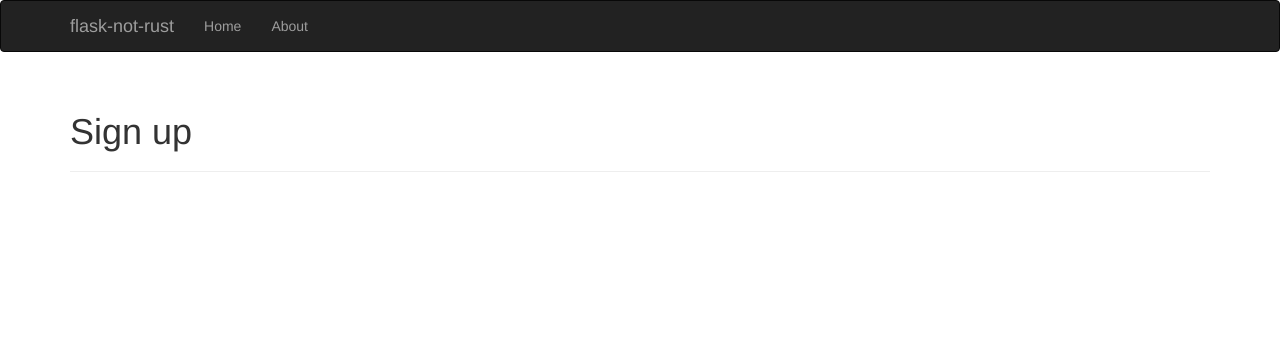
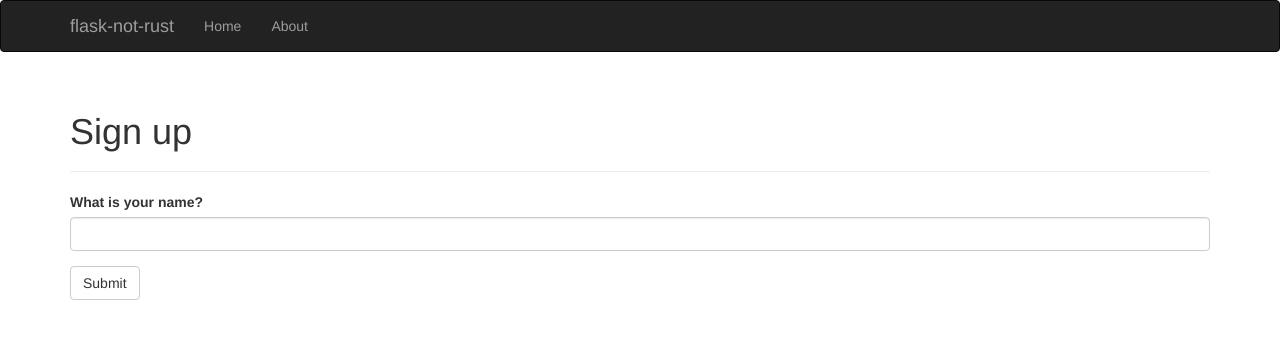
Before and after one commit to BubbleNeumann/flask-not-rust, a Flask app: page /auth/sign_up in a window 1280 px wide. Shown: the top 339 px of the page. Run offline with Flask 2, Linux system fonts and the light colour scheme; some libraries are stand-ins or nearby versions.

Commit message:
sign up form template

```diff
--- a/main.py
+++ b/main.py
@@ -1,8 +1,25 @@
 from flask import Flask, render_template
 from flask_bootstrap import Bootstrap
+from flask_wtf import FlaskForm
+from flask_wtf.recaptcha import validators
+from wtforms import StringField, SubmitField
+from wtforms.fields import EmailField
+from wtforms.validators import DataRequired, Email
+
+import keys
 
 app = Flask(__name__)
+app.config['SECRET_KEY'] = keys.SECRET_KEY
 bootstrap = Bootstrap(app)
+
+class SignUpForm(FlaskForm):
+    name = StringField('What is your name?', validators=[DataRequired()])
+    # email = EmailField('Email', validators=[Email()])
+    submit = SubmitField('Submit')
+
+# class EmailForm(FlaskForm):
+#     name = EmailField('What is your email?', validators=[Email()])
+#     submit = SubmitField('Submit')
 
 @app.route("/")
 def index():
@@ -12,9 +29,16 @@ def index():
 def about():
     return render_template('about.html')
 
-@app.route("/auth/sign_up")
+@app.route("/auth/sign_up", methods=['GET', 'POST'])
 def sign_up():
-    return render_template('auth/signup.html')
+    name = None
+    form = SignUpForm()
+    if form.validate_on_submit():
+        name = form.name.data
+        form.name.data = ''
+        # email = form.email.data
+        # form.name.data = form.email.data = ''
+    return render_template('auth/signup.html', form=form, name=name)
 
 @app.route("/auth/login")
 def login():
--- a/templates/auth/signup.html
+++ b/templates/auth/signup.html
@@ -7,4 +7,5 @@
 <div class="page-header">
     <h1>Sign up</h1>
 </div>
+{{ wtf.quick_form(form) }}
 {% endblock %}
```
Also changed, not shown: 1 other file.
